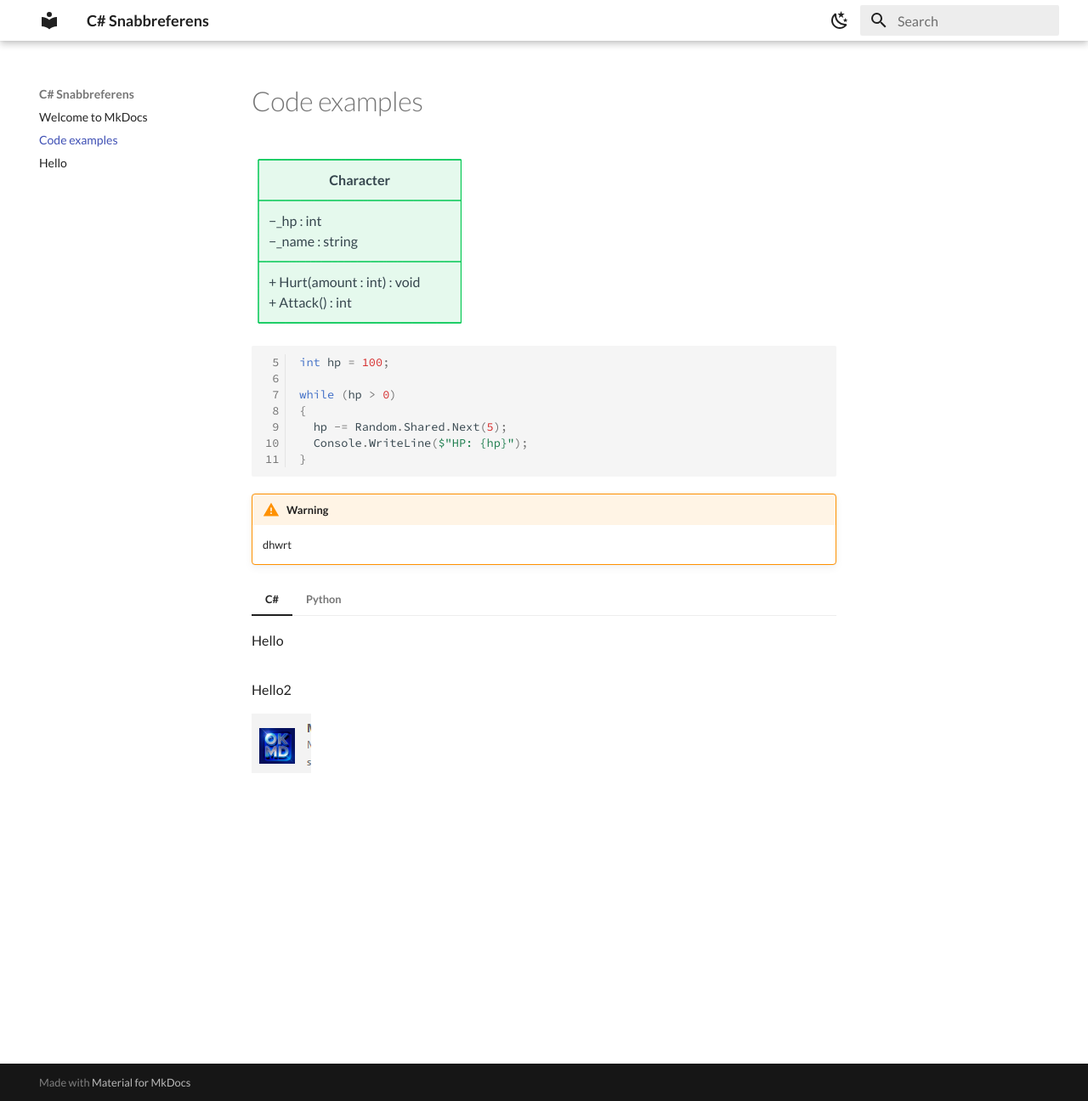
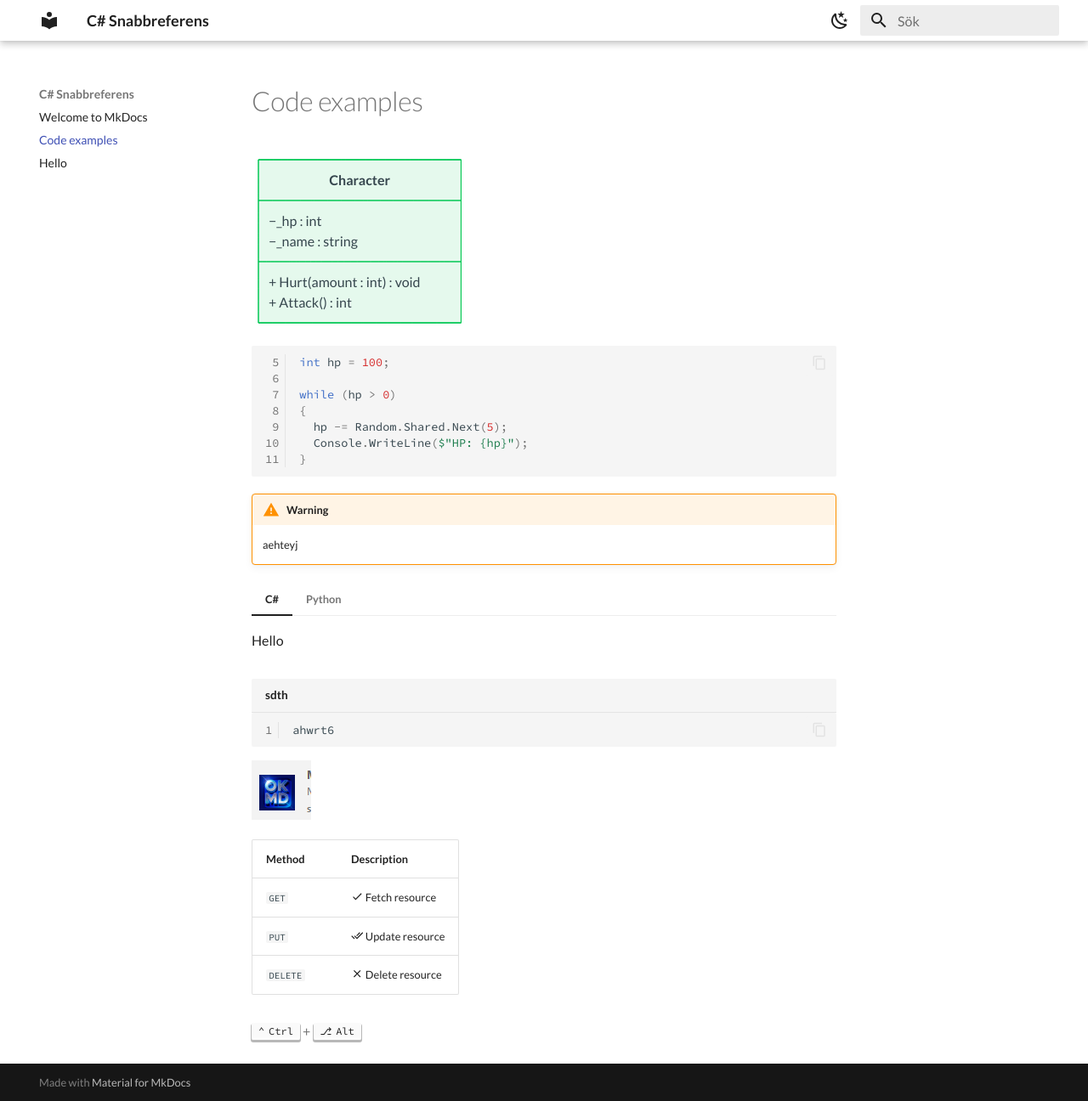
Before and after one commit to krank/MkdocsTest, an MkDocs documentation site: the page built from docs/code-examples.md, in a window 1280 px wide and 1296 px high. Shown: the whole window at 85% size. Built offline with MkDocs 1.6.1 and Material for MkDocs 9.7.7, drawn with Linux system fonts in a browser that asks for light colours.

Commit message:
Missade lägga till filer nyss tydligen

````diff
--- a/docs/code-examples.md
+++ b/docs/code-examples.md
@@ -6,7 +6,7 @@
   class Character{
         −_hp : int
         −_name : string
-        +  Hurt(amount : int) void
+        + Hurt(amount : int) void
         + Attack() int
   }
 ```
@@ -21,14 +21,26 @@
 }
 ```
 
-!!! warning test
-    dhwrt
+!!! warning Hello
+    aehteyj
 
 === "C#"
     Hello
 === "Python"
-Hello2
+    arewrh
 
+
+```c++ title="sdth" linenums="1"
+ahwrt6
+```
 
 
 ![](assets/20250630003929.png)
+
+| Method      | Description                          |
+| ----------- | ------------------------------------ |
+| `GET`       | :material-check:     Fetch resource  |
+| `PUT`       | :material-check-all: Update resource |
+| `DELETE`    | :material-close:     Delete resource |
+
+++ctrl+alt++
--- a/mkdocs.yml
+++ b/mkdocs.yml
@@ -2,6 +2,7 @@
 site_url: https://test.progdocs.se
 theme:
   name: material
+  language: sv
   font:
     text: Lato
     code: Source Code Pro
@@ -18,20 +19,42 @@
         name: Dark mode
       primary: green
       accent: green
+  features:
+    - content.code.copy
 markdown_extensions:
   - attr_list
+
+  # Code blocks
   - pymdownx.highlight:
       anchor_linenums: true
       line_spans: __span
       pygments_lang_class: true
   - pymdownx.inlinehilite
   - pymdownx.snippets
-  - pymdownx.superfences:
+
+  # Mermaid diagrams
+  - pymdownx.superfences: # Superfences also required for admonitions, code blocks...
       custom_fences:
         - name: mermaid
           class: mermaid
           format: !!python/name:pymdownx.superfences.fence_code_format
+
+  # Tabs
   - pymdownx.tabbed:
       alternate_style: true
+
+  # Admonitions
   - admonition
   - pymdownx.details
+
+  # Emoji & icons
+  - pymdownx.emoji:
+      emoji_index: !!python/name:material.extensions.emoji.twemoji
+      emoji_generator: !!python/name:material.extensions.emoji.to_svg
+
+  # Highlight, super/subscript, keyboard keys
+  - pymdownx.critic
+  - pymdownx.caret
+  - pymdownx.keys
+  - pymdownx.mark
+  - pymdownx.tilde
````
Also changed, not shown: instruktion.md (+7 -0 lines), docs/stylesheets/extra.css (deleted).
